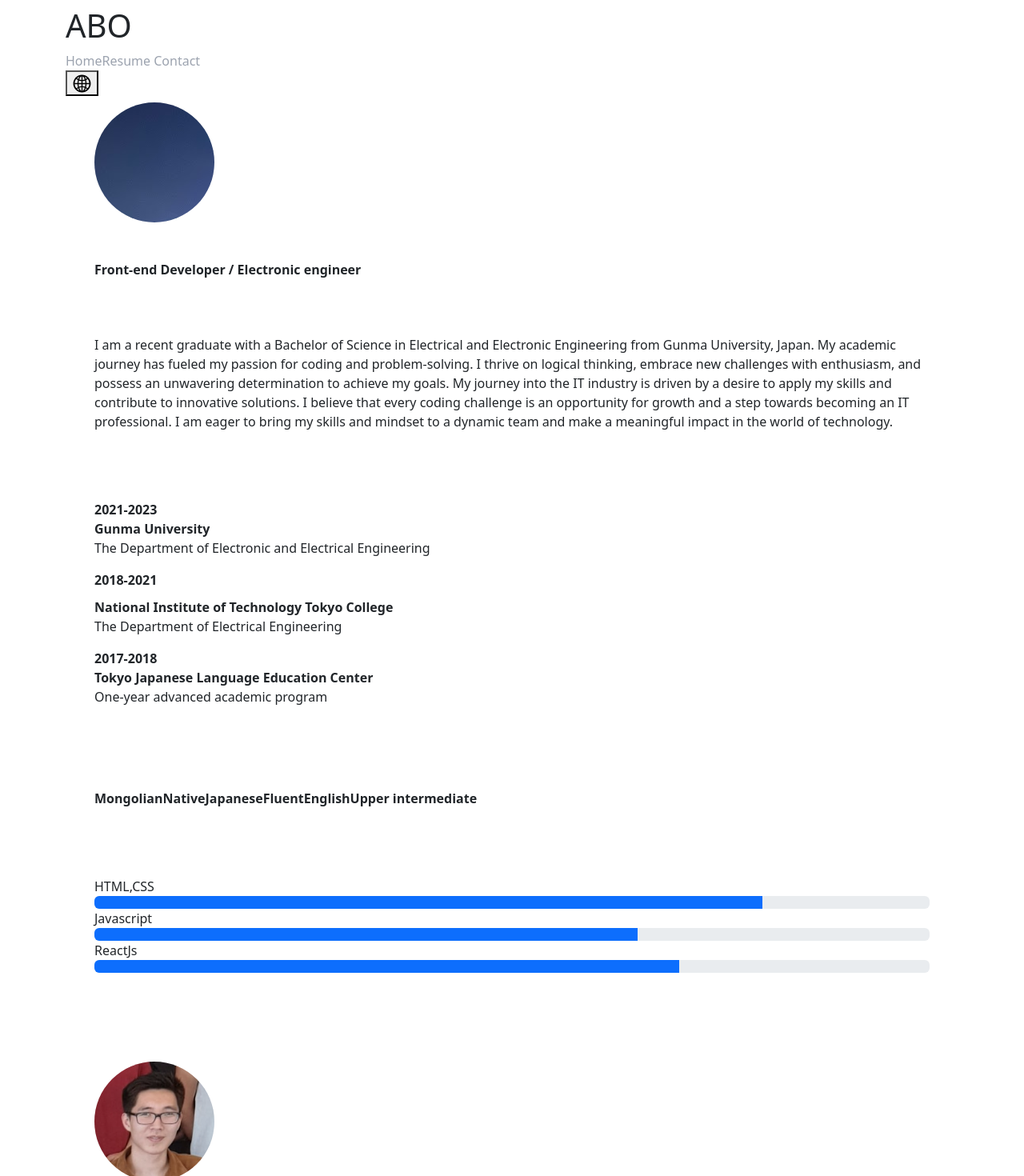
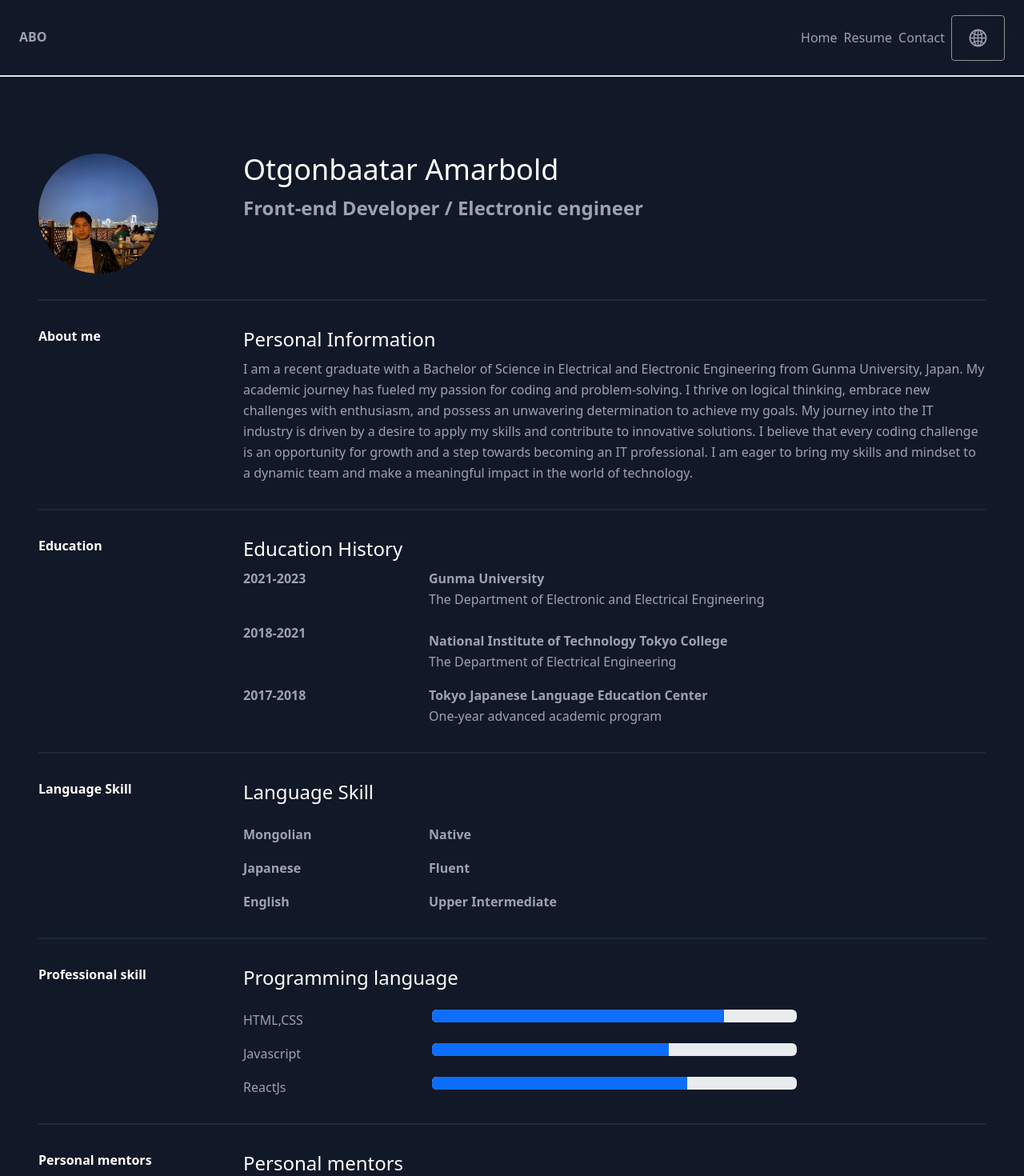
Before and after one commit to abo19mn/Resume, a Next.js app: page /en in a window 1280 px wide. Shown: the top 1470 px of the page at 80% size. Built offline with nearby package versions, Linux system fonts and the light colour scheme.

Commit message:
add i18 & translation and some css

```diff
--- a/app/[locale]/about/App.css
+++ /dev/null
@@ -1,37 +0,0 @@
-  .app-drop-down-container button {
-    padding: 15px 20px;
-    box-shadow: 0 0 25px -20px #dbdbdb;
-    flex: 1;
-    border: none;
-    outline: none;
-    cursor: pointer;
-    border-radius: 4px;
-    border: .3px solid #919191;
-  }
-
-  .app-drop-down-container ul {
-    margin: 0;
-    padding: 0;
-    position: absolute;
-    top: calc(100% + 5px);
-    min-width: 100%;
-    width: max-content;
-    display: flex;
-    flex-direction: column;
-    gap: 2px;
-    /* padding: 10px; */
-    border-radius: 4px;
-    box-shadow: 0 0 5px #d4d4d4;
-    list-style: none;
-  }
-
-  .app-drop-down-container ul li{
-    background-color: #fcfcfc;
-    padding: 10px 20px;
-    cursor: pointer;
-    transition: background-color ease .2s;
-  }
-  .app-drop-down-container ul li:hover{
-    background-color: #000000;
-    color: #fcfcfc;
-  }
--- a/app/[locale]/contact/page.tsx
+++ b/app/[locale]/contact/page.tsx
@@ -3,6 +3,7 @@
 import React, { useState } from "react";
 import Header from "../header/page";
 import { useFormatter, useTranslations } from "next-intl";
+import "./../globals.css";
 
 const Contact: React.FC = () => {
   const t = useTranslations("Translation");
@@ -40,16 +41,13 @@
                   {t("contactMe")}
                 </h2>
                 <h2 className="title-font font-semibold text-white tracking-widest text-xs mt-4">
-                  ADDRESS
+                  {t("address")}
                 </h2>
-                <p className="mt-1">
-                  Mongolia, Ulaanbaatar, Sukhbaatar District 1st khoroo,
-                  Monhouse 40-63
-                </p>
+                <p className="mt-1">{t("addressInfo")}</p>
                 {/* </div> */}
                 {/* <div className="lg:w-1/2 px-6 mt-4 lg:mt-0"> */}
                 <h2 className="title-font font-semibold text-white tracking-widest text-xs mt-4">
-                  EMAIL
+                  {t("email")}
                 </h2>
                 <a
                   href="mailto:abo19mn@email.com?&subject=$name&body=message"
@@ -58,7 +56,7 @@
                   abo19mn@gmail.com
                 </a>
                 <h2 className="title-font font-semibold text-white tracking-widest text-xs mt-4">
-                  PHONE
+                  {t("phone")}
                 </h2>
                 <p className="leading-relaxed">+976-94678494</p>
               </div>
@@ -71,7 +69,7 @@
                   htmlFor="name"
                   className="leading-7 text-sm text-gray-400"
                 >
-                  Name
+                  {t("nameContact")}
                 </label>
                 <input
                   type="text"
@@ -87,7 +85,7 @@
                   htmlFor="email"
                   className="leading-7 text-sm text-gray-400"
                 >
-                  Email
+                  {t("emailContact")}
                 </label>
                 <input
                   type="email"
@@ -101,7 +99,7 @@
                   htmlFor="message"
                   className="leading-7 text-sm text-gray-400"
                 >
-                  Message
+                  {t("messageContact")}
                 </label>
                 <textarea
                   id="message"
@@ -116,7 +114,7 @@
                 id="EmailButton"
                 onClick={sendEmail}
               >
-                Send message
+                {t("send")}
               </button>
             </form>
           </div>
--- a/app/[locale]/globals.css
+++ b/app/[locale]/globals.css
@@ -25,11 +25,10 @@
     )
     rgb(var(--background-start-rgb));
 }
-
 .App {
   display: grid;
   place-content: center;
-  height: 100%;
+  height: 100vh;
   width: 100%;
 }
 .app-drop-down-container {
@@ -47,7 +46,7 @@
   outline: none;
   cursor: pointer;
   border-radius: 4px;
-  /* border: .3px solid #919191; */
+  border: .3px solid #919191;
 }
 
 .app-drop-down-container ul {
@@ -67,7 +66,7 @@
 }
 
 .app-drop-down-container ul li{
-  background-color:gray-900;
+  /* background-color: #fcfcfc; */
   padding: 10px 20px;
   cursor: pointer;
   transition: background-color ease .2s;
--- a/app/[locale]/header/page.tsx
+++ b/app/[locale]/header/page.tsx
@@ -1,10 +1,13 @@
 "use client";
 
+import { useTranslations } from "next-intl";
 import Link from "next/link";
 import { useRef, useState } from "react";
 import { AiOutlineGlobal } from "react-icons/ai";
 
 export default function Header() {
+  const t = useTranslations("Translation");
+
   const [open, setOpen] = useState<boolean>(false);
   const dropdownRef = useRef<HTMLDivElement>(null);
   const handleDropDownFocus = (state: boolean) => {
@@ -22,7 +25,9 @@
 
   return (
     <div className="container mx-auto flex justify-between items-center border-b-2 px-6 py-2 h-24">
-      <h1 className="font-bold">ABO</h1>
+      <h1 className="font-bold display:none sm:visible md:visible lg:visible">
+        ABO
+      </h1>
       <div className="flex items-center justify-bottom gap-2 md:gap-8">
         <Link
           href="/"
@@ -32,20 +37,20 @@
           }}
         >
           {" "}
-          Home
+          {t("home")}
         </Link>
         <Link
           href="/pdf/RESUME_AMARBOLD-OTGONBAATAR.pdf "
           style={{ color: "rgb(156, 163, 175)", textDecoration: "none" }}
         >
-          Resume
+          {t("resume")}
         </Link>
         <Link
           href="contact"
           style={{ color: "rgb(156, 163, 175)", textDecoration: "none" }}
         >
           {" "}
-          Contact
+          {t("contact")}
         </Link>
         <div className="App">
           <div className="app-drop-down-container" ref={dropdownRef}>
--- a/app/[locale]/page.tsx
+++ b/app/[locale]/page.tsx
@@ -5,6 +5,7 @@
 import { useRef, useState } from "react";
 import ProgressBar from "react-bootstrap/esm/ProgressBar";
 import Header from "./header/page";
+import "./globals.css";
 
 export default function Home() {
   const t = useTranslations("Translation");
@@ -45,7 +46,7 @@
             </div>
             <div className="md:flex-grow justify-center">
               <h2 className="text-4xl font-medium text-white title-font mb-2">
-                {t("home")}
+                {t("name")}
               </h2>
               <strong className="text-2xl leading-relaxed">
                 Front-end Developer / Electronic engineer
@@ -55,12 +56,12 @@
           <div className="py-8 sm:flex md:flex-nowrap">
             <div className="md:w-64 md:mb-0 mb-6 flex-shrink-0 flex flex-col">
               <span className="font-semibold title-font text-white sm:visibility-hidden">
-                About Me
+                {t("aboutMe")}
               </span>
             </div>
             <div className="md:flex-grow flex:wrap">
               <h2 className="text-2xl font-medium text-white title-font mb-2">
-                Personal information
+                {t("personalInformation")}
               </h2>
               <p className="leading-relaxed sm:flex-wrap">
                 {t("personalSentence")}
@@ -70,35 +71,31 @@
 
           <div className="py-8 flex border-t-2 border-gray-800 flex-wrap md:flex-nowrap sm:flex-wrap">
             <div className="md:w-64 md:mb-0 mb-6 flex-shrink-0 flex flex-col font-semibold title-font text-white">
-              Education
+              {t("education")}
             </div>
             <div className="md:flex-grow">
               <h2 className="text-2xl font-medium text-white title-font mb-2">
-                Education History
+                {t("educationHistory")}
               </h2>
               <div className="leading-relaxed">
                 <div className="grid grid-cols-4 gap-3">
                   <strong className="col-start-1">2021-2023</strong>
                   <div className="col-start-2 col-end-6">
-                    <strong>Gunma University</strong>
-                    <p>
-                      The Department of Electronic and Electrical Engineering
-                    </p>
+                    <strong>{t("gundai")} </strong>
+                    <p>{t("gundaiGakka")}</p>
                   </div>
                   <strong className="col-start-1">2018-2021</strong>
                   <div
                     className="col-start-2 col-end-6"
                     style={{ marginTop: "10px" }}
                   >
-                    <strong>
-                      National Institute of Technology Tokyo College
-                    </strong>
-                    <p>The Department of Electrical Engineering</p>
+                    <strong>{t("kosen")}</strong>
+                    <p>{t("kosenGakka")}</p>
                   </div>
                   <strong className="col-start-1">2017-2018</strong>
                   <div className="col-start-2 col-end-6">
-                    <strong>Tokyo Japanese Language Education Center </strong>
-                    <p>One-year advanced academic program</p>
+                    <strong>{t("jasso")} </strong>
+                    <p>{t("jassoGakka")}</p>
                   </div>
                 </div>
               </div>
@@ -107,22 +104,26 @@
           <div className="py-8 flex border-t-2 border-gray-800 flex-wrap md:flex-nowrap sm:flex-wrap">
             <div className="md:w-64 md:mb-0 mb-6 flex-shrink-0 flex flex-col">
               <span className="font-semibold title-font text-white">
-                Language Skill
+                {t("language")}
               </span>
             </div>
             <div className="md:flex-grow">
               <h2 className="text-2xl font-medium text-white title-font mb-4">
-                Language Skill
+                {t("language")}
               </h2>
               <div className="leading-relaxed">
                 <div className="grid lg:grid-cols-4 sm:grid-cols-2 gap-3">
-                  <strong className="col-start-1">Mongolian</strong>
-                  <strong className="col-start-2 col-end-6">Native</strong>
-                  <strong className="col-start-1">Japanese</strong>
-                  <strong className="col-start-2 col-end-6">Fluent</strong>
-                  <strong className="col-start-1">English</strong>
+                  <strong className="col-start-1">{t("mongolian")}</strong>
                   <strong className="col-start-2 col-end-6">
-                    Upper intermediate
+                    {t("native")}
+                  </strong>
+                  <strong className="col-start-1">{t("japanese")}</strong>
+                  <strong className="col-start-2 col-end-6">
+                    {t("fluent")}
+                  </strong>
+                  <strong className="col-start-1">{t("english")}</strong>
+                  <strong className="col-start-2 col-end-6">
+                    {t("upper")}
                   </strong>
                 </div>
               </div>
@@ -131,12 +132,12 @@
           <div className="py-8 flex border-t-2 border-gray-800 flex-wrap md:flex-nowrap">
             <div className="md:w-64 md:mb-0 mb-6 flex-shrink-0 flex flex-col">
               <span className="font-semibold title-font text-white">
-                Professional skill
+                {t("professional")}
               </span>
             </div>
             <div className="md:flex-grow">
               <h2 className="text-2xl font-medium text-white title-font mb-4">
-                Programming language
+                {t("programmingLanguage")}
               </h2>
               <div className="leading-relaxed">
                 <div className="grid lg:grid-cols-4 gap-3 sm :grid grid-cols-2 gap-3}">
@@ -161,12 +162,12 @@
           <div className="py-8 flex flex-wrap flex-col md:flex-row">
             <div className="w-full md:w-64 md:mb-0 mb-6 flex-shrink-0 flex flex-col">
               <span className="font-semibold title-font text-white">
-                Personal mentors
+                {t("personalMentors")}
               </span>
             </div>
             <div className="md:flex-grow">
               <h2 className="text-2xl font-medium text-white title-font mb-5">
-                Personal mentors
+                {t("personalMentors")}
               </h2>
               <div className="grid grid-cols-1 sm:grid-cols-2 gap-6">
                 {/* Mentor 1 */}
--- a/messages/en.json
+++ b/messages/en.json
@@ -33,6 +33,7 @@
         "phone": "Phone",
         "nameContact": "Name",
         "emailContact": "Email",
-        "messageContact": "Message"
+        "messageContact": "Message",
+        "send": "Send message"
 
     }}
--- a/messages/jp.json
+++ b/messages/jp.json
@@ -1,38 +1,39 @@
 {
     "Translation": {
-        "home" :"Home",
-        "resume": "Resume",
-        "contact": "Contact",
-        "name": "Otgonbaatar Amarbold",
+        "home" :"ホーム",
+        "resume": "履歴書",
+        "contact": "問い合わせ",
+        "name": "オトゴンバータル　アマルボルド",
         "title": "Front-end Developer / Electronic engineer",
-        "aboutMe": "About me",
-        "personalInformation": "Personal Information",
-        "personalSentence": "I am a recent graduate with a Bachelor of Science in Electrical and Electronic Engineering from Gunma University, Japan. My academic journey has fueled my passion for coding and problem-solving. I thrive on logical thinking, embrace new challenges with enthusiasm, and possess an unwavering determination to achieve my goals. My journey into the IT industry is driven by a desire to apply my skills and contribute to innovative solutions. I believe that every coding challenge is an opportunity for growth and a step towards becoming an IT professional. I am eager to bring my skills and mindset to a dynamic team and make a meaningful impact in the world of technology.",
-        "education": "Education",
-        "educationHistory": "Education History",
-        "gundai": "Gunma University",
-        "gundaiGakka": "The Department of Electronic and Electrical Engineering",
-        "kosen": "National Institute of Technology Tokyo College",
-        "kosenGakka": "The Department of Electrical Engineering",
-        "jasso": "Tokyo Japanese Language Education Center",
-        "jassoGakka": "One-year advanced academic program",
-        "language": "Language Skill",
-        "mongolian": "Mongolian",
-        "native": "Native",
-        "japanese": "Japanese",
-        "fluent": "Fluent",
-        "english": "English",
-        "upper": "Upper Intermediate",
-        "professional": "Professional skill",
-        "programmingLanguage": "Programming language",
-        "personalMentors": "Personal mentors",
-        "contactMe": "Contact me",
-        "address": "ADDRESS",
-        "addressInfo": "Mongolia, Ulaanbaatar, Sukhbaatar District 1st khoroo, Monhouse 40-63",
-        "email": "E mail",
-        "phone": "Phone",
-        "nameContact": "Name",
-        "emailContact": "Email",
-        "messageContact": "Message"
+        "aboutMe": "自己紹介",
+        "personalInformation": "自己紹介",
+        "personalSentence": "私は最近群馬大学で電気電子工学の学士号を取得した新卒者です。学業の過程で、コーディングと問題解決への情熱が高まりました。論理的思考を重視し、新たな挑戦を熱意をもって受け入れ、目標達成への確固たる決意を持っています。IT業界への道は、スキルを活用し革新的な解決策に貢献したいという願望から生まれました。コーディングの課題は成長の機会であり、ITプロフェッショナルへの一歩だと信じています。私はスキルと考え方をダイナミックなチームに持ち込み、テクノロジーの世界で意義ある影響を与えたいと心から願っています",
+        "education": "履歴",
+        "educationHistory": "履歴",
+        "gundai": "群馬大学",
+        "gundaiGakka": "電子情報理工工学科",
+        "kosen": "東京工業高等専門学校",
+        "kosenGakka": "電気電子工学科",
+        "jasso": "東京日本語教育センター",
+        "jassoGakka": "一年コース進学課程",
+        "language": "言語力",
+        "mongolian": "モンゴル語",
+        "native": "母国語",
+        "japanese": "日本語",
+        "fluent": "N1",
+        "english": "英語",
+        "upper": "中級",
+        "professional": "スキル",
+        "programmingLanguage": "プログラミング言語",
+        "personalMentors": "指導者、助言者",
+        "contactMe": "問い合わせ",
+        "address": "住所",
+        "addressInfo": "モンゴル国、ウランバートル市、スフバータル町、1番地モンハウス40-63",
+        "email": "Eメール",
+        "phone": "電話番号",
+        "nameContact": "名前",
+        "emailContact": "Eメール",
+        "messageContact": "メッセージ",
+        "send" : "送信"
 
     }}
--- a/messages/mn.json
+++ b/messages/mn.json
@@ -1,38 +1,39 @@
 {
     "Translation": {
-        "home" :"Home",
-        "resume": "Resume",
-        "contact": "Contact",
-        "name": "Otgonbaatar Amarbold",
+        "home" :"Нүүр",
+        "resume": "Товч намтар",
+        "contact": "Холбогдох",
+        "name": "Отгонбаатар Амарболд",
         "title": "Front-end Developer / Electronic engineer",
-        "aboutMe": "About me",
-        "personalInformation": "Personal Information",
+        "aboutMe": "Миний тухай",
+        "personalInformation": "Товч танилцуулга",
         "personalSentence": "I am a recent graduate with a Bachelor of Science in Electrical and Electronic Engineering from Gunma University, Japan. My academic journey has fueled my passion for coding and problem-solving. I thrive on logical thinking, embrace new challenges with enthusiasm, and possess an unwavering determination to achieve my goals. My journey into the IT industry is driven by a desire to apply my skills and contribute to innovative solutions. I believe that every coding challenge is an opportunity for growth and a step towards becoming an IT professional. I am eager to bring my skills and mindset to a dynamic team and make a meaningful impact in the world of technology.",
-        "education": "Education",
-        "educationHistory": "Education History",
-        "gundai": "Gunma University",
-        "gundaiGakka": "The Department of Electronic and Electrical Engineering",
-        "kosen": "National Institute of Technology Tokyo College",
-        "kosenGakka": "The Department of Electrical Engineering",
-        "jasso": "Tokyo Japanese Language Education Center",
-        "jassoGakka": "One-year advanced academic program",
-        "language": "Language Skill",
-        "mongolian": "Mongolian",
-        "native": "Native",
-        "japanese": "Japanese",
-        "fluent": "Fluent",
-        "english": "English",
-        "upper": "Upper Intermediate",
-        "professional": "Professional skill",
-        "programmingLanguage": "Programming language",
-        "personalMentors": "Personal mentors",
-        "contactMe": "Contact me",
-        "address": "ADDRESS",
-        "addressInfo": "Mongolia, Ulaanbaatar, Sukhbaatar District 1st khoroo, Monhouse 40-63",
-        "email": "E mail",
-        "phone": "Phone",
-        "nameContact": "Name",
-        "emailContact": "Email",
-        "messageContact": "Message"
+        "education": "Боловсрол",
+        "educationHistory": "Боловсрол",
+        "gundai": "Гүнма их сургууль",
+        "gundaiGakka": "Цахилгаан, мэдээлэл холбооны факультет",
+        "kosen": "Токиогийн үндэсний технологийн коллеж",
+        "kosenGakka": "Цахилгаан,электроникийн факультет ",
+        "jasso": "Токиогийн Япон хэлний боловсролын төв",
+        "jassoGakka": "1 жилийн түргэвчилсэн сургалт",
+        "language": "Гадаад хэлний мэдлэг",
+        "mongolian": "Монгол хэл",
+        "native": "Эх хэл",
+        "japanese": "Япон хэл",
+        "fluent": "Чөлөөтэй",
+        "english": "Англи хэл",
+        "upper": "Ахисан дунд түвшин",
+        "professional": "Мэргэжлийн чадвар",
+        "programmingLanguage": "Програмчлалын хэл",
+        "personalMentors": "Хувийн зөвлөгч",
+        "contactMe": "Холбоо барих",
+        "address": "Гэрийн хаяг",
+        "addressInfo": "Монгол улс, Улаанбаатар хот Сүхбаатар дүүрэг, 1р хороо Монхаус 40-63",
+        "email": "Емейл хаяг",
+        "phone": "Утасны дугаар",
+        "nameContact": "Нэр",
+        "emailContact": "Емейл хаяг",
+        "messageContact": "Мэссэж",
+        "send": "Явуулах"
 
     }}
--- a/middleware.ts
+++ b/middleware.ts
@@ -5,7 +5,7 @@
 
 export default createMiddleware({
   // A list of all locales that are supported
-  locales: ['en'],
+  locales: ['en', 'jp', 'mn'],
 
   // If this locale is matched, pathnames work without a prefix (e.g. `/about`)
   defaultLocale: 'en'
```
